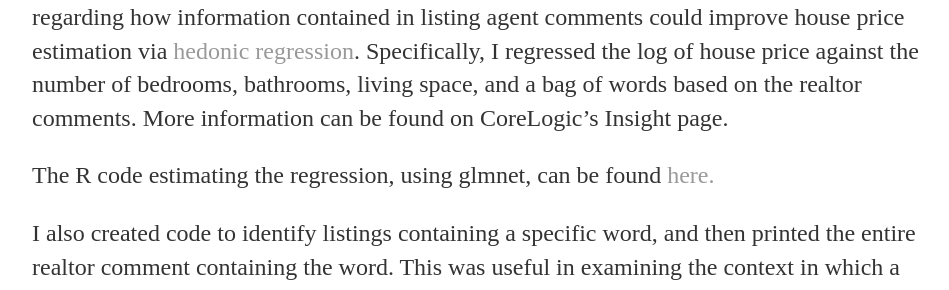
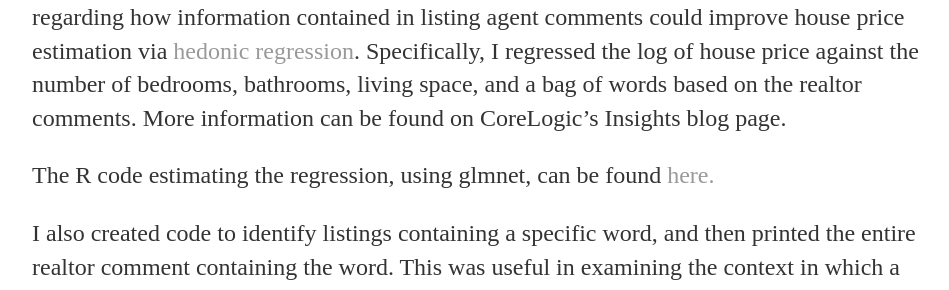
Before and after one commit to SomeThingsConsidered/SomeThingsConsidered.github.io, a Jekyll site: the page built from _posts/2016-01-18-Insights-Blog-MLS-Text.md, in a window 1280 px wide. Shown: the part 376-666 px from the top of the page, without its empty margins (160-1109 px from the left). Built offline with Jekyll 4.4.1, drawn with Linux system fonts in a browser that asks for light colours; comment, search, counter and statistics services are not loaded.

Commit message:
Update 2016-01-18-Insights-Blog-MLS-Text.md

```diff
--- a/_posts/2016-01-18-Insights-Blog-MLS-Text.md
+++ b/_posts/2016-01-18-Insights-Blog-MLS-Text.md
@@ -3,7 +3,7 @@ layout: post
 title: "Insights Blog: Realtor Comments and Hedonic Regression"
 date: 2016-01-18
 ---
-I recently added an entry to CoreLogic's Insights blog which examined <a href="http://www.corelogic.com/blog/authors/matt-cannon/2016/01/turning-words-into-data.aspx#.Vp1glXhcKeA" a> realtor comments and property listings. </a>  The analysis was fairly high level, but provided an introduction regarding how information contained in listing agent comments could improve house price estimation via <a href="https://en.wikipedia.org/wiki/Hedonic_regression" a> hedonic regression</a>.  Specifically, I regressed the log of house price against the number of bedrooms, bathrooms, living space, and a bag of words based on the realtor comments. More information can be found on CoreLogic's Insight page.
+I recently added an entry to CoreLogic's Insights blog which examined <a href="http://www.corelogic.com/blog/authors/matt-cannon/2016/01/turning-words-into-data.aspx#.Vp1glXhcKeA" a> realtor comments and property listings. </a>  The analysis was fairly high level, but provided an introduction regarding how information contained in listing agent comments could improve house price estimation via <a href="https://en.wikipedia.org/wiki/Hedonic_regression" a> hedonic regression</a>.  Specifically, I regressed the log of house price against the number of bedrooms, bathrooms, living space, and a bag of words based on the realtor comments. More information can be found on CoreLogic's Insights blog page.
 
 The R code estimating the regression, using glmnet, can be found <a href="https://github.com/SomeThingsConsidered/MLS_text_analysis/blob/master/hedonic_regression_1.R" a> here. </a>
 
```
